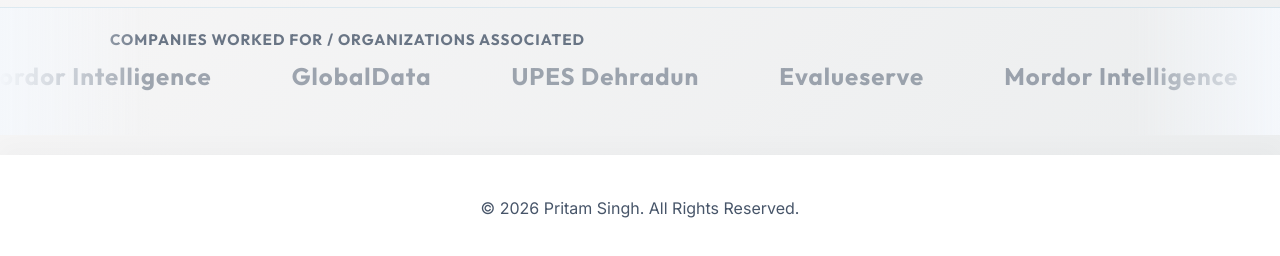
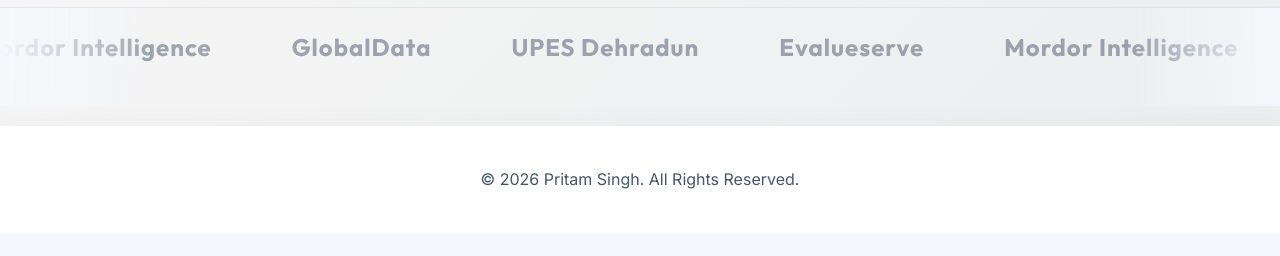
Before and after one commit to pritamupes14-hub/pritam-singh, a plain HTML site: page index.html in a window 1280 px wide. Shown: the part 1039-1295 px from the top of the page. After the commit the page ends 1272 px from the top, so only its background shows below. Drawn offline with Linux system fonts and the light colour scheme.

Commit message:
Remove company marquee heading line

```diff
--- a/index.html
+++ b/index.html
@@ -54,10 +54,8 @@
 
 
     <!-- Companies Marquee -->
-    <div class="marquee-wrapper" style="margin-top: -30px; border-top: 1px solid rgba(2, 132, 199, 0.1); padding-top: 20px;">
-        <div style="max-width: 1100px; margin: 0 auto; padding: 0 20px 5px;">
-            <p style="text-align: left; color: var(--text-secondary); font-weight: 700; font-family: 'Outfit'; margin: 0; font-size: 0.95rem; text-transform: uppercase; letter-spacing: 1px; opacity: 0.8;">Companies Worked For / Organizations Associated</p>
-        </div>
+    <div class="marquee-wrapper" style="margin-top: -30px; border-top: 1px solid rgba(2, 132, 199, 0.1);">
+
         <div class="marquee-track">
             <span>Evalueserve</span>
             <span>Mordor Intelligence</span>
```
